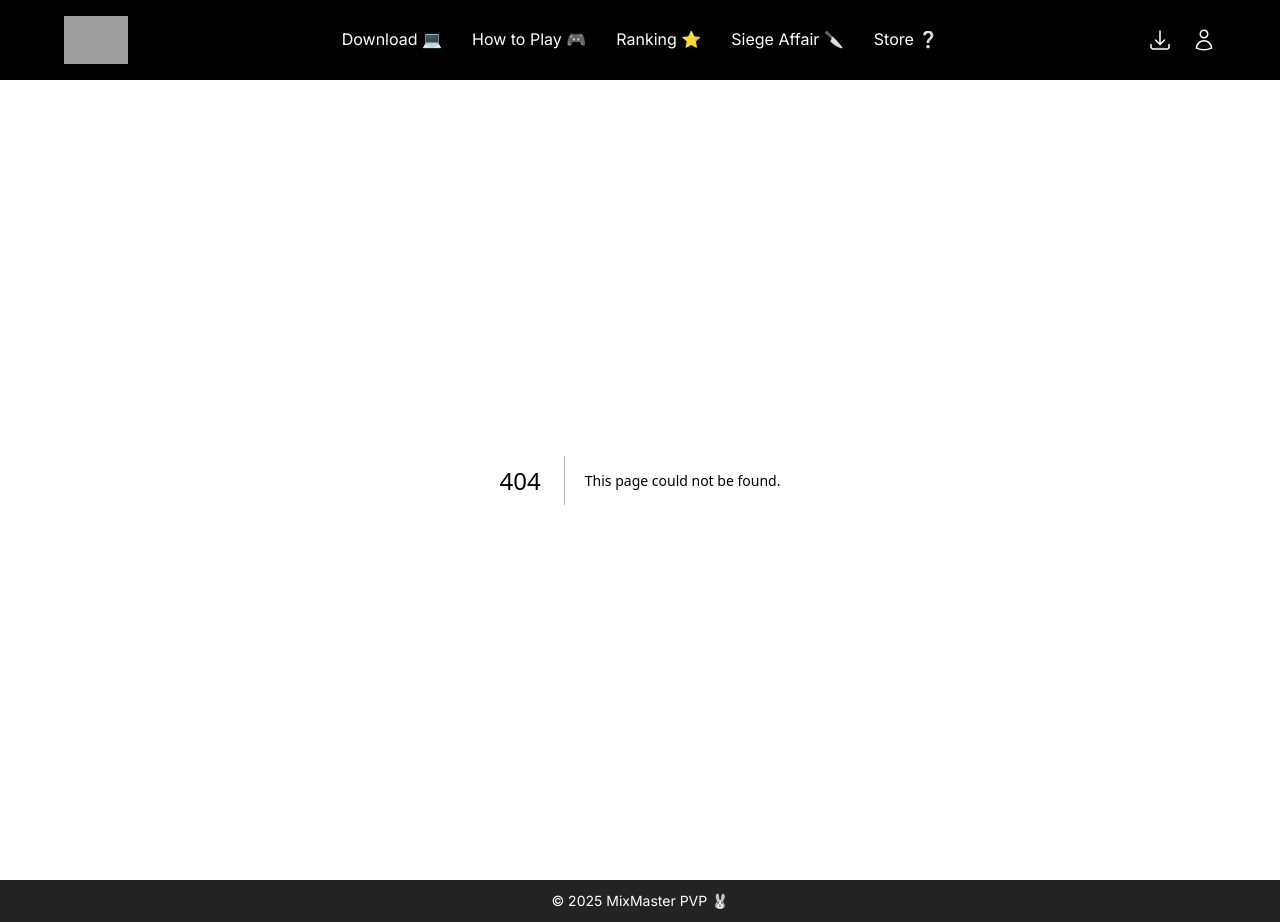
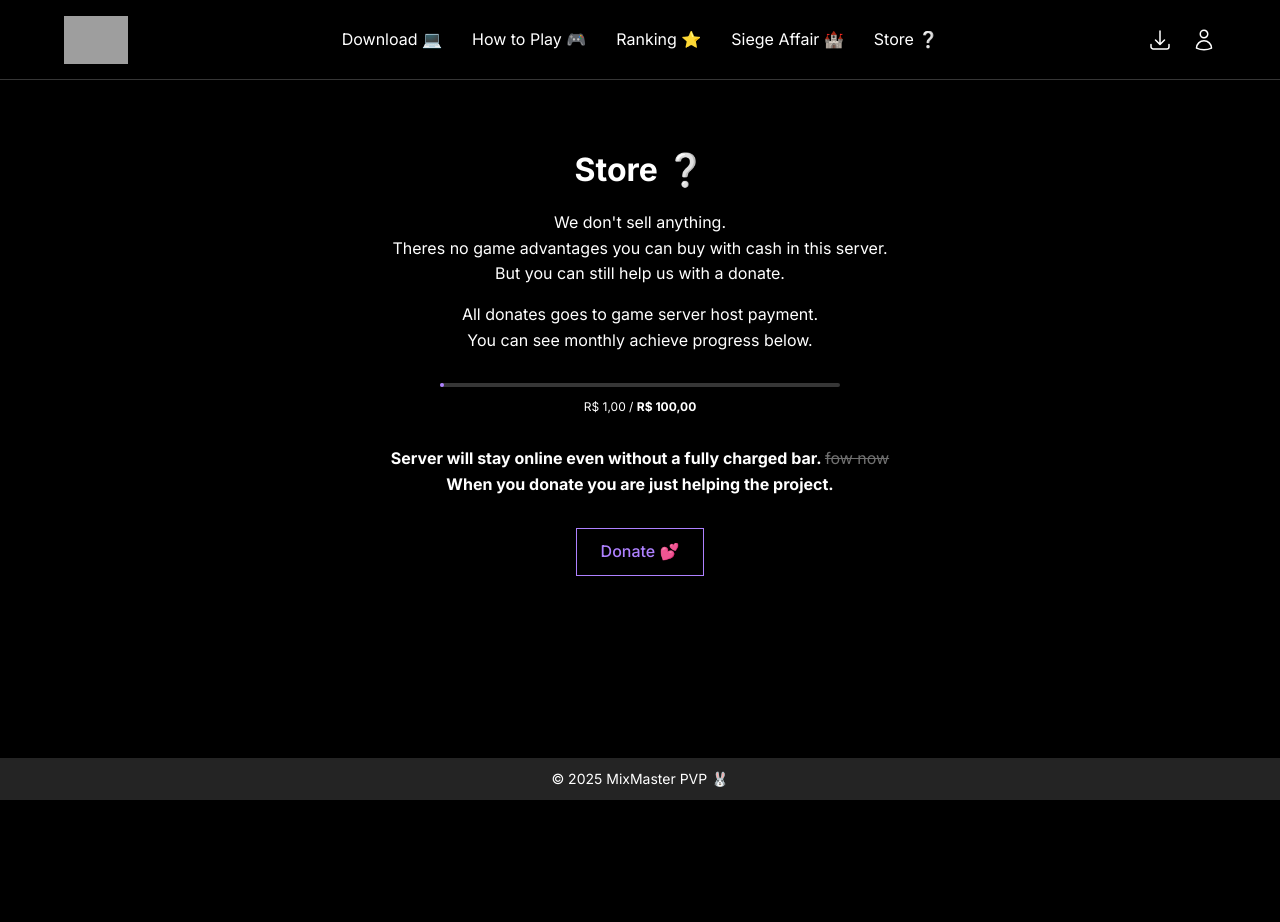
Before and after one commit to neuwmah/mixmaster-pvp, a Next.js app: page /shop in a window 1280 px wide. Before the commit this address had no page. After the commit the page ends 800 px from the top, so only its background shows below. Built offline with nearby package versions, Linux system fonts and the light colour scheme; grey boxes are pictures that could not be loaded.

Commit message:
Shop page

```diff
--- a/src/app/components/Header.tsx
+++ b/src/app/components/Header.tsx
@@ -18,7 +18,7 @@ const Header: React.FC = () => {
   }, []);
 
   return (
-    <header className="header sticky bg-black w-full top-0 z-30 h-[80px]">
+    <header className="header sticky bg-black w-full top-0 z-30 h-[80px] border-b-1 border-(--gray-1)">
       <nav className="container justify-between relative h-full">
         <div className="logo-mm my-auto">
           <Logo />
--- a/src/app/components/header/Actions.tsx
+++ b/src/app/components/header/Actions.tsx
@@ -16,19 +16,19 @@ const Actions: React.FC<{ openMenuMobile?: () => void }> = ({ openMenuMobile })
 
   return (
     <div className="actions flex items-center gap-8">
-      <Link className="link flex text-white hover:text-(--personal)" href="/download">
+      <Link className="link flex text-white duration-250 hover:text-(--personal)" href="/download">
         <ArrowDownTrayIcon className="icon" />
       </Link>
       {mobile
         ? <button
-          className="button cursor-pointer text-white hover:text-(--personal)"
+          className="button cursor-pointer text-white duration-250 hover:text-(--personal)"
           type="button"
           onClick={openMenuMobile}
         >
           <Bars3Icon className="icon" />
         </button>
         : <Link
-          className="link flex text-white hover:text-(--personal)"
+          className="link flex text-white duration-250 hover:text-(--personal)"
           href="/account"
         >
           <UserIcon className="icon" />
--- a/src/app/components/header/MenuMobile.tsx
+++ b/src/app/components/header/MenuMobile.tsx
@@ -7,8 +7,8 @@ const menusData = [
   { id: 1, title: 'Download 💻', url: '/download' },
   { id: 2, title: 'How to Play 🎮', url: '/how-to-play' },
   { id: 3, title: 'Ranking ⭐', url: '/ranking' },
-  { id: 4, title: 'Siege Affair 🔪', url: '/siege-affair' },
-  { id: 5, title: 'Store ❔', url: '/free' },
+  { id: 4, title: 'Siege Affair 🏰', url: '/siege-affair' },
+  { id: 5, title: 'Store ❔', url: '/shop' },
 ];
 
 const MenuMobile: React.FC<{ active?: boolean; closeMenuMobile?: () => void }> = ({ active, closeMenuMobile }) => {
@@ -16,7 +16,7 @@ const MenuMobile: React.FC<{ active?: boolean; closeMenuMobile?: () => void }> =
     <div className={`menu-mobile flex h-full gap-12 fixed top-0 left-0 w-full h-full pointer-events-none group [.-active]:pointer-events-auto ${active ? '-active pointer-events-auto' : ''}`}>
 
       <ul className="menu-body bg-black w-full max-w-lg duration-400 -translate-x-full border-r-1 border-r-(--gray-0) z-1 group-[.-active]:translate-x-0 transition-transform">
-        <div className="menu-header flex items-center h-[80px] px-[5vw]">
+        <div className="menu-header flex items-center h-[80px] px-[5vw]" onClick={closeMenuMobile}>
           <Logo />
         </div>
 
@@ -24,6 +24,7 @@ const MenuMobile: React.FC<{ active?: boolean; closeMenuMobile?: () => void }> =
           <li key={item.id} className="menu-link flex">
             <Link
               className="link flex items-center w-full text-white px-[5vw] h-[64px] bg-(--gray-0) border-t-1 border-t-(--gray-1)"
+              onClick={closeMenuMobile}
               href={item.url}
             >
               <p>{item.title}</p>
@@ -33,6 +34,7 @@ const MenuMobile: React.FC<{ active?: boolean; closeMenuMobile?: () => void }> =
         <li className="menu-link flex">
           <Link
             className="link flex items-center w-full text-white px-[5vw] h-[64px] border-t-1 border-t-(--gray-1)"
+            onClick={closeMenuMobile}
             href="/account"
           >
             <p>Account 👤</p>
--- a/src/app/components/header/Menus.tsx
+++ b/src/app/components/header/Menus.tsx
@@ -5,8 +5,8 @@ const menusData = [
   { id: 1, title: 'Download 💻', url: '/download' },
   { id: 2, title: 'How to Play 🎮', url: '/how-to-play' },
   { id: 3, title: 'Ranking ⭐', url: '/ranking' },
-  { id: 4, title: 'Siege Affair 🔪', url: '/siege-affair' },
-  { id: 5, title: 'Store ❔', url: '/free' },
+  { id: 4, title: 'Siege Affair 🏰', url: '/siege-affair' },
+  { id: 5, title: 'Store ❔', url: '/shop' },
 ];
 
 const Menus: React.FC = () => {
--- a/src/app/download/components/Bugs.tsx
+++ b/src/app/download/components/Bugs.tsx
@@ -7,7 +7,7 @@ const Bugs: React.FC = () => {
       <div className="container flex flex-col items-center">
 
         <h1 className="title text-center">
-          Having trouble?
+          Having trouble? ⛔
         </h1>
 
         <p className="text-base text-white text-center mt-6">
--- a/src/app/download/components/Download.tsx
+++ b/src/app/download/components/Download.tsx
@@ -17,12 +17,12 @@ const Download: React.FC = () => {
       <div className="container flex flex-col items-center">
 
         <h1 className="title text-center">
-          Download
+          Download 💻
         </h1>
 
         <p className="text-base text-white text-center mt-6">
           Our server is currently in beta testing. <br/>
-          You can report any bugs you find. <br/>
+          You can report any bugs if you find. <br/>
           <span className="text-(--gray-3)">(we will be looking anyway) 👀</span> <br/>
         </p>
 
--- a/src/app/download/components/FAQ.tsx
+++ b/src/app/download/components/FAQ.tsx
@@ -19,7 +19,7 @@ const FAQ: React.FC = () => {
       <div className="container flex flex-col items-center">
 
         <h1 className="title text-center">
-          FAQ
+          FAQ 💬
         </h1>
 
         <p className="text text-base text-white text-center mt-6">
--- a/src/app/free/page.tsx
+++ /dev/null
@@ -1,19 +0,0 @@
-import React from 'react';
-
-export default function FreePage() {
-  return (
-    <section className="section-free section">
-      <div className="container">
-
-        <h1 className="title">
-          Store
-        </h1>
-
-        <div className="flex">
-
-        </div>
-
-      </div>
-    </section>
-  );
-}
--- /dev/null
+++ b/src/app/shop/page.tsx
@@ -0,0 +1,49 @@
+import React from 'react';
+import Link from 'next/link';
+
+export default function ShopPage() {
+  return (
+    <main>
+      <section className="section-shop section">
+        <div className="container flex flex-col items-center text-left sm:text-center">
+
+          <h1 className="title text-center">
+            Store ❔
+          </h1>
+
+          <p className="text-base text-white w-full mt-6">
+            We don't sell anything. <br/>
+            Theres no game advantages you can buy with cash in this server. <br/>
+            But you can still help us with a donate.
+          </p>
+
+          <p className="text-base text-white w-full mt-6">
+            All donates goes to game server host payment. <br/>
+            You can see monthly achieve progress below.
+          </p>
+
+          <div className="progress-bar flex flex-col items-center w-full mt-12">
+            <div className="bar flex relative w-full max-w-160">
+              <div className="background w-full h-[4px] rounded-[1.6rem] bg-(--gray-1)"></div>
+              <div className={`progress absolute top-0 left-0 min-w-[1%] h-[4px] rounded-[1.6rem] bg-(--personal)`}></div>
+            </div>
+
+            <p className="text text-xs text-white mt-4">
+              R$ 1,00 / <strong>R$ 100,00</strong>
+            </p>
+          </div>
+
+          <strong className="text-base text-white w-full mt-12">
+            Server will stay online even without a fully charged bar. <span className="font-normal line-through text-(--gray-3)">fow now</span> <br/>
+            When you donate you are just helping the project.
+          </strong>
+
+          <Link className="button-main mt-12" href="#">
+            Donate 💕
+          </Link>
+
+        </div>
+      </section>
+    </main>
+  );
+}
```
